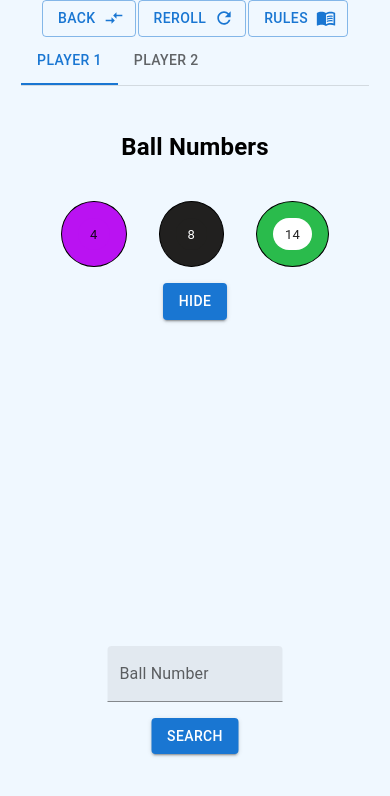
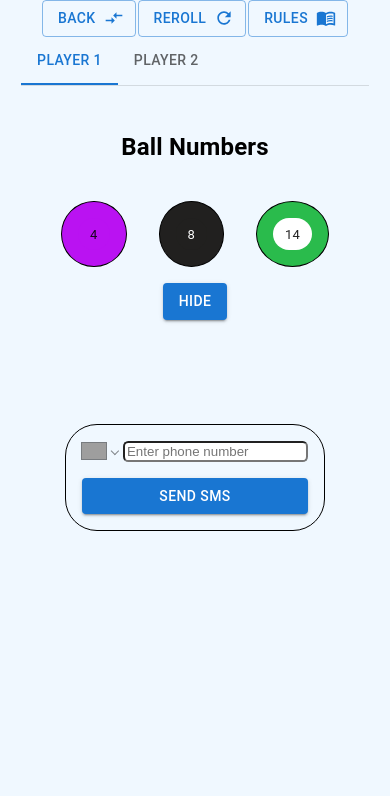
Before and after one commit to RonIsraeli123/roulette, a React (Create React App) app: page /randomNumber in a window 390 px wide. Both pictures are taken after a click on the button "SHOW". Shown: the top 796 px of the page. Built offline with nearby package versions, Linux system fonts and the light colour scheme; grey boxes are pictures that could not be loaded.

Commit message:
add phone sender

```diff
--- a/package.json
+++ b/package.json
@@ -12,8 +12,10 @@
     "@testing-library/jest-dom": "^5.16.5",
     "@testing-library/react": "^13.4.0",
     "@testing-library/user-event": "^13.5.0",
+    "axios": "^1.5.0",
     "react": "^18.2.0",
     "react-dom": "^18.2.0",
+    "react-phone-number-input": "^3.3.6",
     "react-redux": "^8.1.2",
     "react-router": "^6.4.3",
     "react-router-dom": "^6.4.3",
@@ -46,5 +48,8 @@
       "last 1 firefox version",
       "last 1 safari version"
     ]
+  },
+  "devDependencies": {
+    "@babel/plugin-proposal-private-property-in-object": "^7.21.11"
   }
 }
--- a/src/App.css
+++ b/src/App.css
@@ -104,7 +104,20 @@ flex-wrap: wrap !important;
   position: absolute !important;
   left: 50%;
   transform: translateX(-50%);
-  bottom: 0;
+  margin-top: 10em;
   margin-bottom: 5em;
   padding: 10px;
 }
+.send_sms{
+  border: 1px solid black;
+  padding: 1em;
+  border-radius: 2em;
+  margin: 1em;
+  margin-top: 6.5em;
+  gap: 1em;
+  display: flex;
+  flex-direction: column;
+}
+.PhoneInputInput{
+  border-radius: 0.4em;
+}
--- a/src/Pages/ResultPage/components/BallsResult.jsx
+++ b/src/Pages/ResultPage/components/BallsResult.jsx
@@ -10,15 +10,19 @@ import RefreshIcon from '@mui/icons-material/Refresh';
 import CompareArrowsIcon from '@mui/icons-material/CompareArrows';
 import MenuBookIcon from '@mui/icons-material/MenuBook';
 
+import PhoneInput, { isValidPhoneNumber } from 'react-phone-number-input'
 import { useNavigate } from 'react-router-dom';
+import { useSelector, useDispatch } from 'react-redux';
 
-import { NavBarConfig, ResultPageConfig } from '../../../config'
+import { NavBarConfig, ResultPageConfig } from '../../../config/resultPageConfig'
 import returnNumbers from '../../../algorithm/algo'
 import Ball from '../../General/Ball';
 import { SearchBalls } from './SearchBalls'
+import { setPlayerBallsResult } from '../../../redux/slices/gameSlice';
+import { sendMessage } from '../../../algorithm/sendMessage'
 
-import { useSelector, useDispatch } from 'react-redux';
-import { setPlayerBallsResult } from '../../../redux/slices/gameSlice';
+import 'react-phone-number-input/style.css'
+
 
 function TabPanel(props) {
     const { children, value, index, ...other } = props;
@@ -68,11 +72,31 @@ export const BallsResult = () => {
     const playerBallsResult = useSelector((state) => state.game.gameData['playerBallsResult']);
 
     const [show, setShow] = useState(false)
+    const [userPhoneNumber, setUserPhoneNumber] = useState('')
     const [value, setValue] = React.useState(0);
     const handleChange = (event, newValue) => {
         setValue(newValue);
         setShow(false)
     };
+
+    const sendSMS = (playerIndex) => {
+        if (isValidPhoneNumber(userPhoneNumber)) {
+            let playerBalls = []
+            const playerData = playerBallsResult[playerIndex]
+            for (let index = 0; index < playerData.length; index++) {
+                const ballData = playerData[index];
+                playerBalls.push(ballData[0])
+            }
+            sendMessage(userPhoneNumber, playerBalls)
+
+            alert("Balls number are sent")
+        }
+
+        else {
+            alert("Invalid number")
+        }
+        setUserPhoneNumber('')
+    }
 
     return (
         <Box sx={{ width: '100%' }}>
@@ -111,6 +135,18 @@ export const BallsResult = () => {
                                     <Button variant="contained" onClick={() => { setShow(!show) }}>
                                         {show ? "hide" : "show"}
                                     </Button>
+                                    <div className='send_sms'>
+                                        <Box sx={{ display: 'flex', alignItems: 'flex-end' }}>
+                                            {/* <AccountCircle sx={{ color: 'action.active', mr: 1, my: 0.5 }} /> */}
+                                            <PhoneInput
+                                                defaultCountry="IL"
+                                                placeholder="Enter phone number"
+                                                value={userPhoneNumber}
+                                                onChange={setUserPhoneNumber} />
+                                            {/* <TextField id="input-with-sx" value={userPhoneNumber} onChange={(e) => { setUserPhoneNumber(e.target.value) }} label="send sms" variant="standard" /> */}
+                                        </Box>
+                                        <Button variant="contained" onClick={() => { sendSMS(index) }}>send sms</Button>
+                                    </div>
                                 </div>
                                 : <div>
                                     <div>
@@ -126,7 +162,10 @@ export const BallsResult = () => {
                         </TabPanel>
                     )
                 })}
-            <SearchBalls />
+            {
+                !show &&
+                <SearchBalls />
+            }
 
         </Box >
 
--- /dev/null
+++ b/src/algorithm/sendMessage.js
@@ -0,0 +1,30 @@
+import axios from 'axios';
+
+export const sendMessage = (userPhoneNumber, content) => {
+  const accountSid = process.env.REACT_APP_ACCOUNT_SID;
+  const authToken = process.env.REACT_APP_ACCESS_TOKEN;
+  const apiUrl =
+    'https://api.twilio.com/2010-04-01/Accounts/AC2f8e5f7c670944f0d90f1718f364a70b/Messages.json';
+
+  const data = new URLSearchParams();
+  data.append('To', userPhoneNumber);
+  data.append('From', process.env.REACT_APP_NUMBER);
+  data.append('Body', content);
+
+  axios
+    .post(apiUrl, data, {
+      headers: {
+        'Content-Type': 'application/x-www-form-urlencoded',
+      },
+      auth: {
+        username: accountSid,
+        password: authToken,
+      },
+    })
+    .then((response) => {
+      console.log('Message sent successfully:', response.data);
+    })
+    .catch((error) => {
+      console.error('Error sending message:', error);
+    });
+};
```
Also changed, not shown: 2 other files (tests, documents, lock files or other folders).
